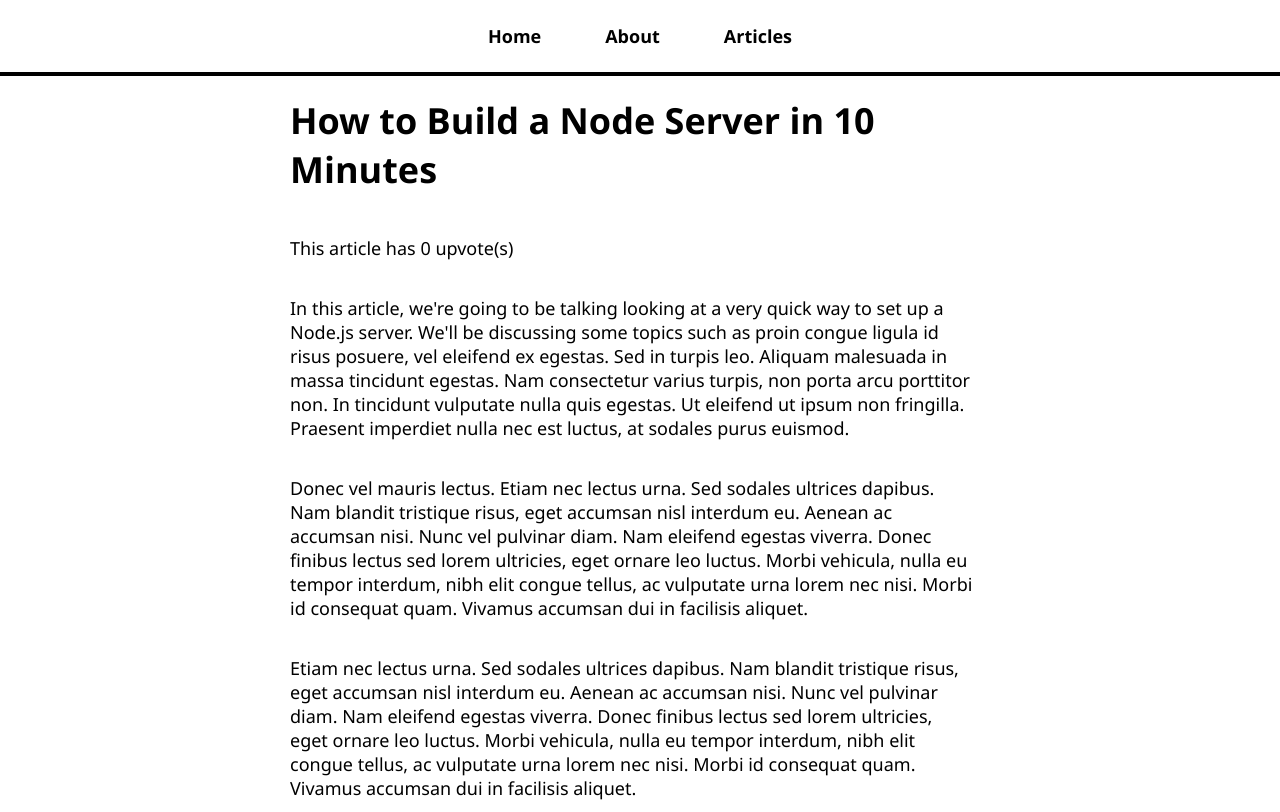
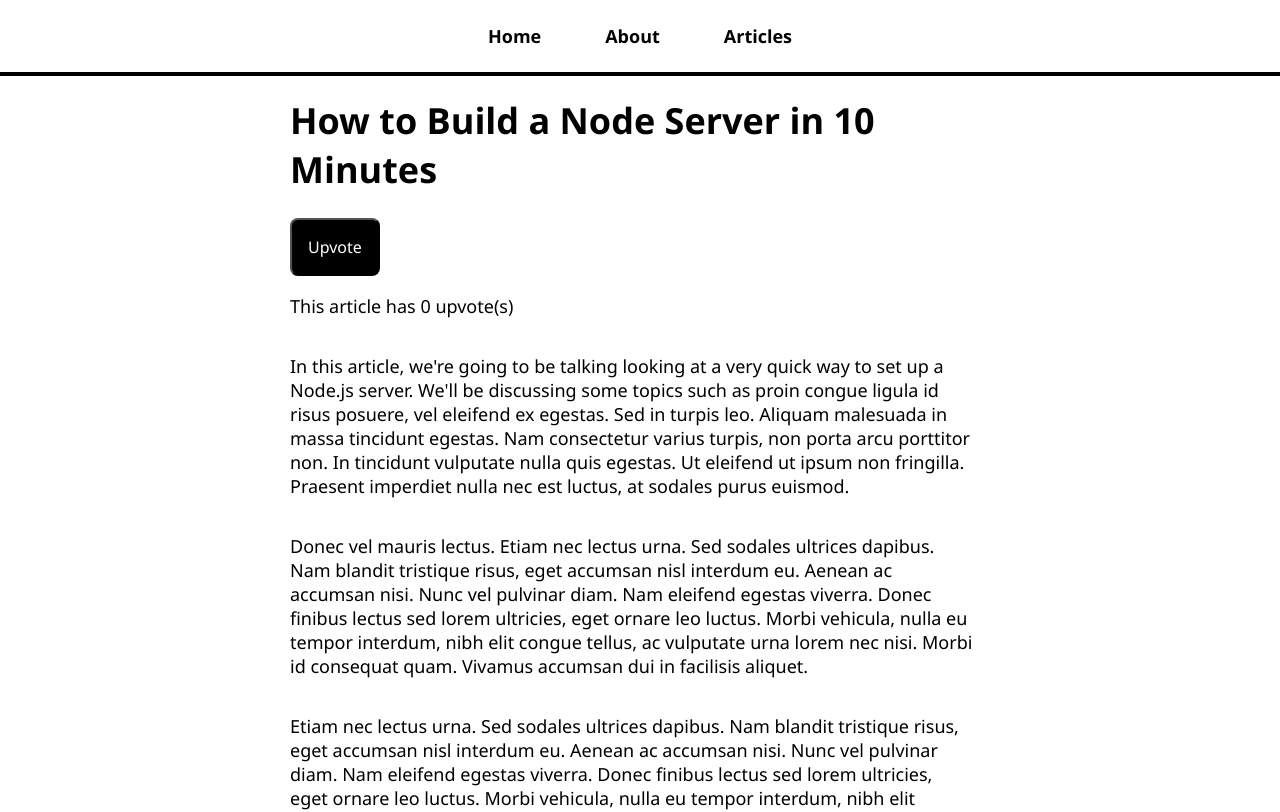
Before and after one commit to maplesyrupweb/react-full-stack-blog, a React (Create React App) app in the folder my-blog-frontend/: page /articles/learn-node in a window 1280 px wide. Shown: the top 812 px of the page. Built offline with nearby package versions, Linux system fonts and the light colour scheme; no server answers.

Commit message:
Add upvote button functionality

```diff
--- a/my-blog-frontend/src/pages/ArticlePage.js
+++ b/my-blog-frontend/src/pages/ArticlePage.js
@@ -25,8 +25,19 @@
 
 
 
+
     const article = articles.find(article =>
         article.name === articleId);
+
+
+    const addUpvote = async () => {
+
+        const response = await axios.put(`/api/articles/${articleId}/upvote`);
+
+        const updatedArticle = response.data;
+        setArticleInfo(updatedArticle);
+    }
+
 
     if (!article) {
         return (
@@ -37,6 +48,11 @@
       return (
         <>
             <h1>{article.title}</h1>
+            <div className="upvotes-section">
+                <button onClick={addUpvote}>Upvote</button>
+            </div>
+
+
             <p>This article has {articleInfo.upvotes} upvote(s)</p>
             {article.content.map((paragraph, index) => (
 
```
